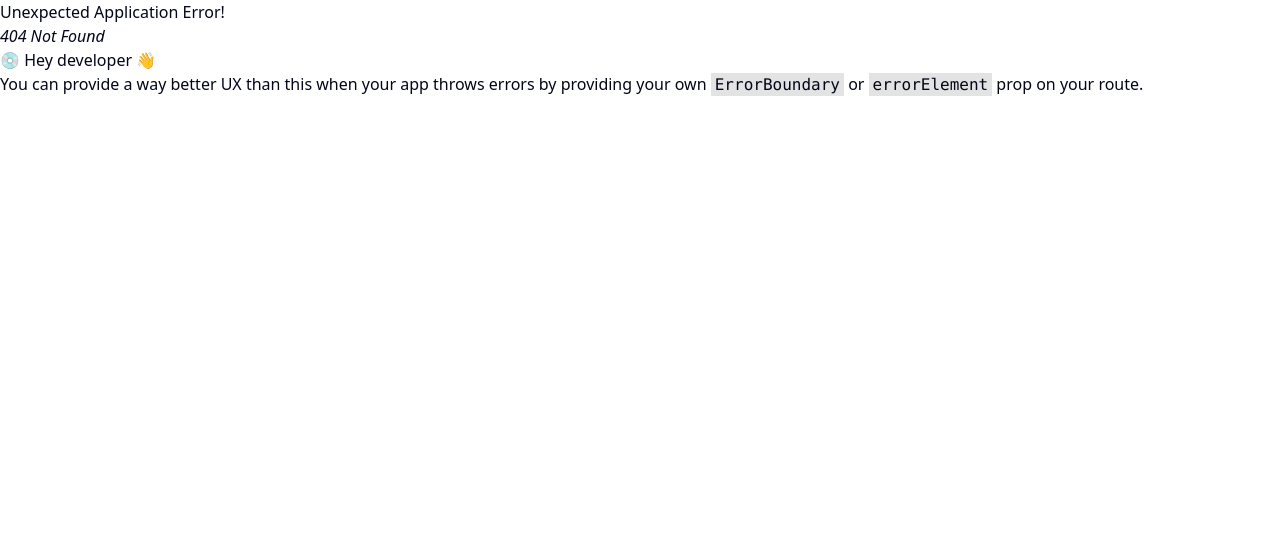
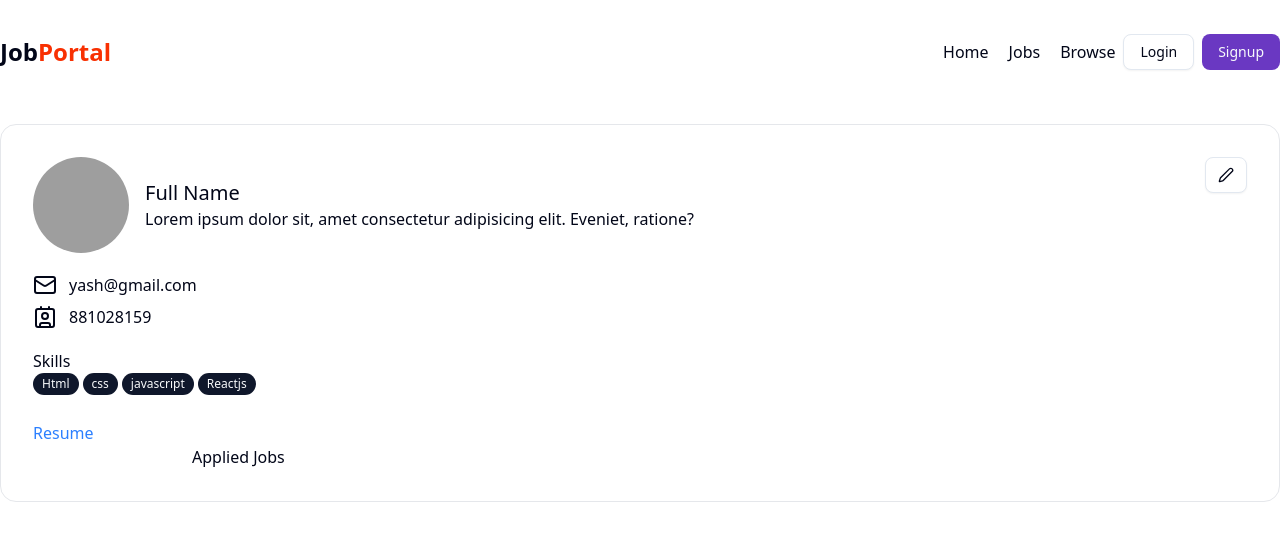
Before and after one commit to vishvadeep-0001/jobportal, a React app in the folder frontend/: page /profile in a window 1280 px wide. Before the commit this address had no page. Shown: the top 540 px of the page. Built offline with nearby package versions, Linux system fonts and the light colour scheme; grey boxes are pictures that could not be loaded; the HTML template or start-up script is replaced by a standard one.

Commit message:
creating application table inside profile.jsx

```diff
--- a/frontend/src/App.jsx
+++ b/frontend/src/App.jsx
@@ -5,6 +5,7 @@ import Home from "./components/Home.jsx";
 import { createBrowserRouter, RouterProvider } from "react-router-dom";
 import Jobs from "./components/Jobs.jsx";
 import Browse from "./components/Browse.jsx";
+import Profile from "./components/Profile.jsx";
 
 const appRouter = createBrowserRouter([
   {
@@ -27,6 +28,10 @@ const appRouter = createBrowserRouter([
     path: "/browse",
     element: <Browse />,
   },
+  {
+    path: "/profile",
+    element: <Profile />,
+  },
 ]);
 
 const App = () => {
--- a/frontend/src/components/Home.jsx
+++ b/frontend/src/components/Home.jsx
@@ -2,7 +2,7 @@ import Navbar from "./shared/Navbar";
 import HeroSection from "./HeroSection";
 import CategoryCarousel from "./CategoryCarousel";
 import LatestJobs from "./LatestJobs.jsx";
-import Footer from "./Footer";
+import Footer from "./shared/Footer";
 
 const Home = () => {
   return (
--- /dev/null
+++ b/frontend/src/components/Profile.jsx
@@ -0,0 +1,77 @@
+import React from "react";
+import Navbar from "./shared/Navbar";
+import { Avatar, AvatarImage } from "./ui/avatar";
+import { Button } from "./ui/button";
+import { Contact, Mail, Pen } from "lucide-react";
+import { Badge } from "./ui/badge";
+import { Label } from "./ui/label";
+
+const skills = ["Html", "css", "javascript", "Reactjs"];
+const isResume = true;
+
+const Profile = () => {
+  return (
+    <div>
+      <Navbar />
+      <div className="max-w-7xl mx-auto bg-white border border-gray-200 rounded-2xl my-5 p-8">
+        <div className="flex justify-between">
+          <div className="flex items-center gap-4">
+            <Avatar className="h-24 w-24">
+              <AvatarImage src="https://img.freepik.com/premium-vector/creative-elegant-abstract-minimalistic-logo-design-vector-any-brand-company_1253202-137644.jpg?semt=ais_hybrid&w=740&q=80" />
+            </Avatar>
+            <div>
+              <h1 className="font-medium text-xl">Full Name</h1>
+              <p>
+                Lorem ipsum dolor sit, amet consectetur adipisicing elit.
+                Eveniet, ratione?
+              </p>
+            </div>
+          </div>
+          <Button className="text-right" variant="outline">
+            <Pen />
+          </Button>
+        </div>
+        <div className="my-5">
+          <div className="flex items-center gap-3 my-2">
+            <Mail />
+            <span>yash@gmail.com</span>
+          </div>
+          <div className="flex items-center gap-3 my-2">
+            <Contact />
+            <span>881028159</span>
+          </div>
+        </div>
+        <div className="my-5">
+          <h1>Skills</h1>
+          <div className="flex items-center gap-1">
+            {skills.length !== 0 ? (
+              skills.map((item, index) => <Badge key={index}>{item}</Badge>)
+            ) : (
+              <span>NA</span>
+            )}
+          </div>
+        </div>
+        <div className="w-full grid max-w-sm items-center gap-1.5">
+          <Label className="text-md font-bold"></Label>
+          {isResume ? (
+            <a
+              target="_blank"
+              className="text-blue-500 w-full hover:underline cursor-pointer"
+              href="https://youtube.com/@patelmerstack"
+            >
+              Resume
+            </a>
+          ) : (
+            <span>NA</span>
+          )}
+        </div>
+        <div className="max-w-4xl mx-auto bg-white rounded-2xl">
+          <h1>Applied Jobs</h1>
+          {/* Application table */}
+        </div>
+      </div>
+    </div>
+  );
+};
+
+export default Profile;
--- a/frontend/src/components/auth/Login.jsx
+++ b/frontend/src/components/auth/Login.jsx
@@ -10,7 +10,8 @@ import { toast } from "sonner";
 import { useDispatch, useSelector } from "react-redux";
 
 import { USER_API_END_POINT } from "../../utils/constant.js";
-import { setLoading } from "../../redux/authSlice.js";
+import { setLoading, setUser } from "../../redux/authSlice.js";
+
 import { Loader2 } from "lucide-react";
 
 const Login = () => {
@@ -40,10 +41,10 @@ const Login = () => {
       });
       if (res.data.success) {
         navigate("/");
+        dispatch(setUser(res.data.user));
         toast.success(res.data.message);
       }
     } catch (error) {
-      console.log(error);
       toast.error(error.response.data.message);
     } finally {
       dispatch(setLoading(false));
--- a/frontend/src/components/shared/Navbar.jsx
+++ b/frontend/src/components/shared/Navbar.jsx
@@ -8,9 +8,11 @@ import {
   PopoverTrigger,
 } from "@/components/ui/popover";
 import { Link } from "react-router-dom";
+import { useSelector } from "react-redux";
 
 const Navbar = () => {
-  const user = false;
+  const { user } = useSelector((state) => state.auth);
+
   return (
     <div className="bg-white">
       <div className="flex items-center justify-between mx-auto max-w-7xl h-26">
@@ -56,7 +58,7 @@ const Navbar = () => {
                     <AvatarImage src="https://github.com/shadcn.png" />
                   </Avatar>
                   <div>
-                    <h4 className="font-medium"> Yogesh Mernstack</h4>
+                    <h4 className="font-medium">{user.fullname}</h4>
                     <p className="text-sm text-muted-foreground">
                       Lorem ipsum clor sit cnet.
                     </p>
@@ -65,7 +67,9 @@ const Navbar = () => {
                 <div className="flex flex-col text-gray-600">
                   <div className="flex w-fit items-center gap-2 cursor-pointer">
                     <User2 />
-                    <Button variant="link">View Profile</Button>
+                    <Link to="/profile">
+                      <Button variant="link">View Profile</Button>
+                    </Link>
                   </div>
 
                   <div className="flex w-fit items-center gap-2 cursor-pointer">
--- a/frontend/src/redux/authSlice.js
+++ b/frontend/src/redux/authSlice.js
@@ -4,14 +4,18 @@ const authSlice = createSlice({
   name: "auth",
   initialState: {
     loading: false,
+    user: null,
   },
   reducers: {
     setLoading: (state, action) => {
       state.loading = action.payload;
     },
+    setUser: (state, action) => {
+      state.user = action.payload;
+    },
   },
 });
 
-export const { setLoading } = authSlice.actions;
+export const { setLoading, setUser } = authSlice.actions;
 
 export default authSlice.reducer;
```
Also changed, not shown: frontend/src/components/shared/Footer.jsx (renamed from frontend/src/components/Footer.jsx).
